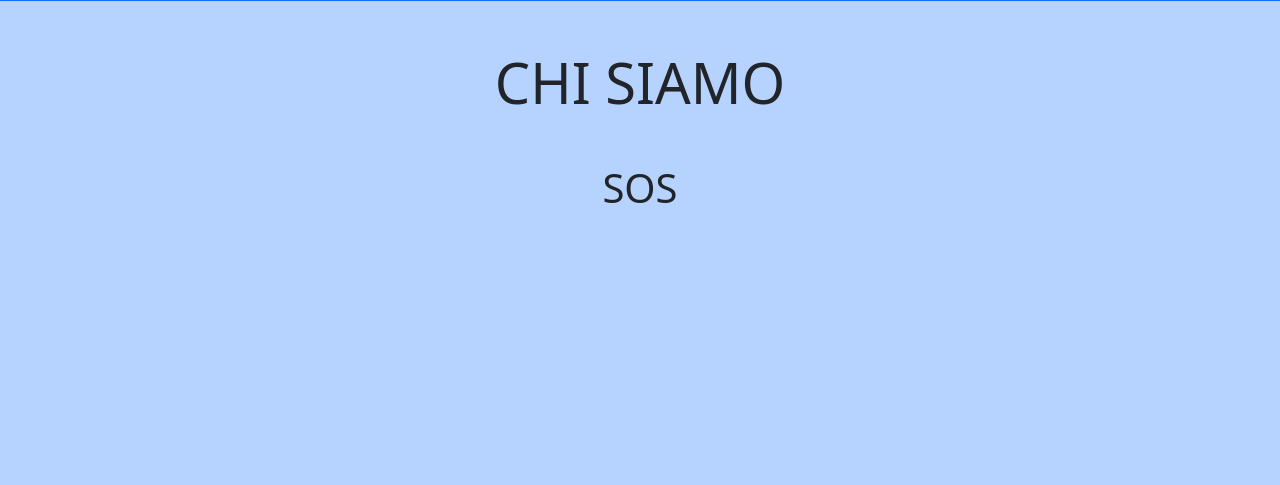
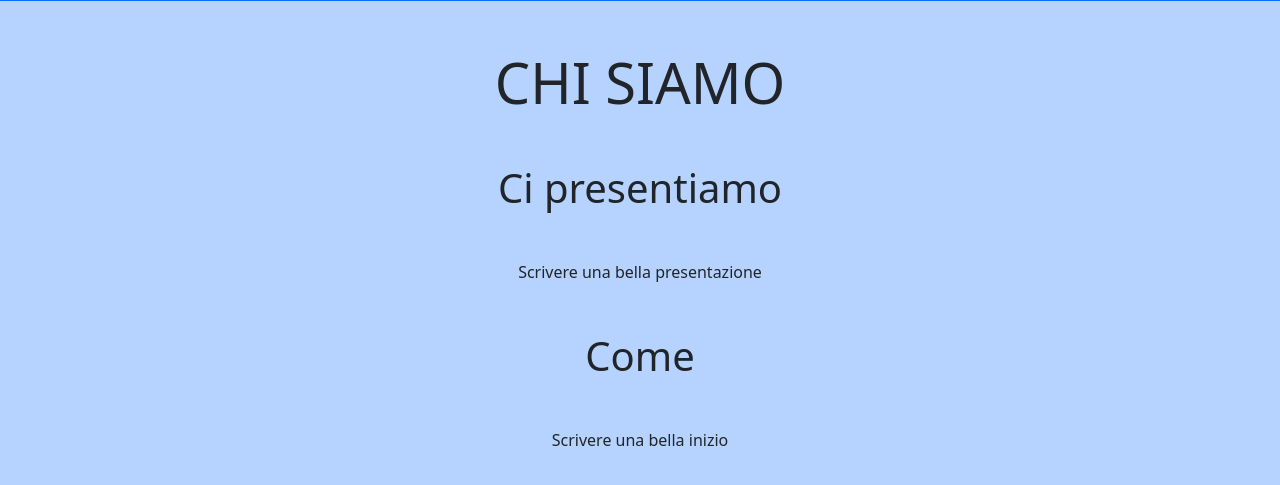
Before and after one commit to Fumattia/ALMeteo, a Django app: page /chi-siamo in a window 1280 px wide. Shown: the part 274-759 px from the top of the page. Run offline with Django 4.2, Linux system fonts and the light colour scheme.

Commit message:
Aggiornamento pagine web

```diff
--- a/ALM/templates/ALM/chi_siamo.html
+++ b/ALM/templates/ALM/chi_siamo.html
@@ -7,7 +7,15 @@
 
 <div class="container" >
   <div class="container my-2 text-center">
-    <h1 class="display-6">SOS</h1>
+    <h1 class="display-6">Ci presentiamo</h1>
+    <p class="text-sm-center my-5">
+      Scrivere una bella presentazione
+    </p>
+
+    <h1 class="display-6">Come</h1>
+    <p class="text-sm-center my-5">
+      Scrivere una bella inizio
+    </p>
   </div>
 
 </div>
--- a/ALM/templates/ALM/home.html
+++ b/ALM/templates/ALM/home.html
@@ -8,6 +8,9 @@
 <div class="container">
   <div class="container my-2 text-center">
     <h1 class="display-6">PRESENTAZIONE PROGETTO</h1>
+    <p class="text-sm-center my-5">
+      Scrivere una bella descrizione
+    </p>
   </div>
 
 </div>
```
Also changed, not shown: ALM/templates/ALM/il_nostro_servizio.html (+7 -0 lines), db.sqlite3.
